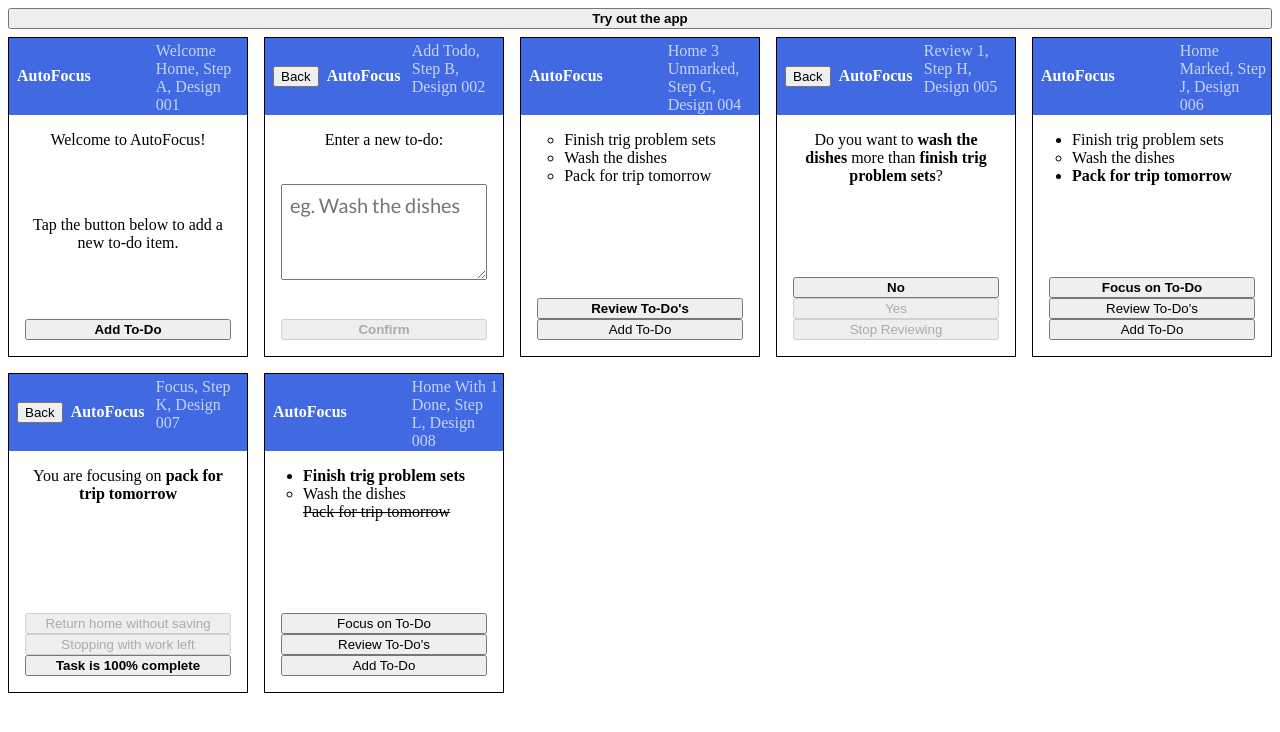
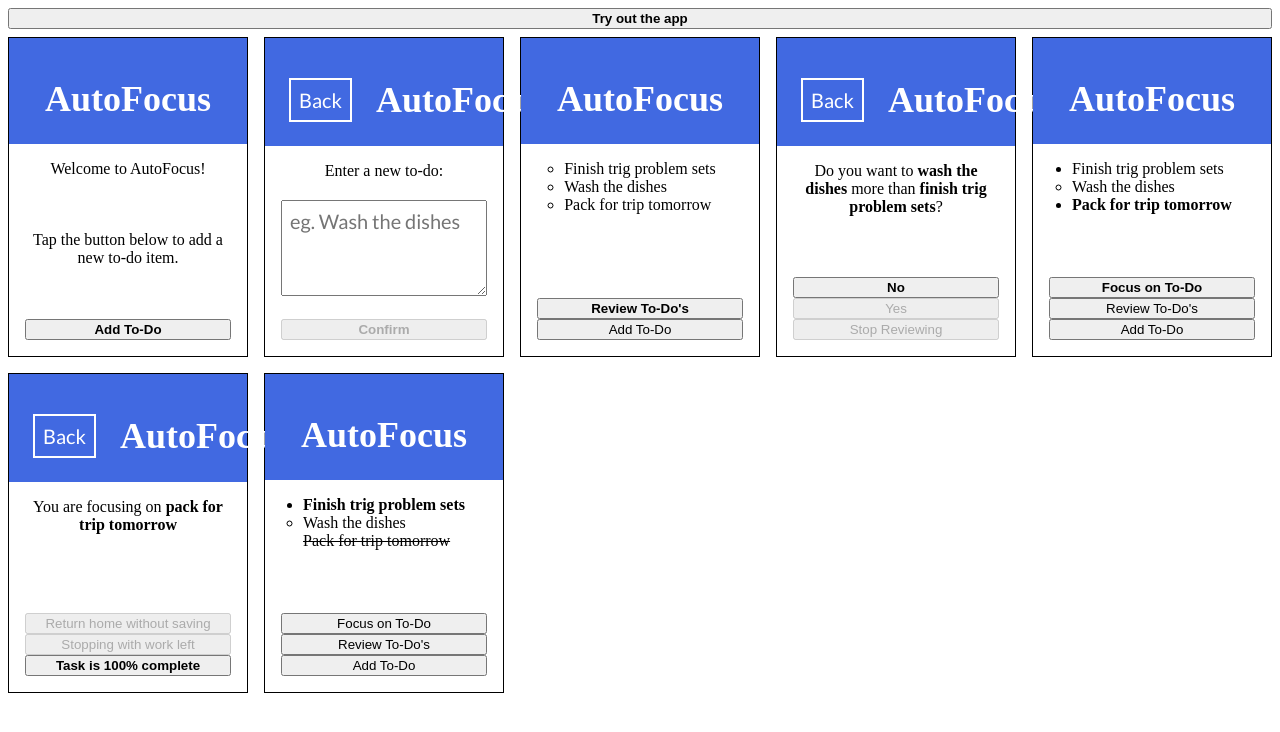
Before and after one commit to avidrucker/autofocus-ui, a React (Create React App) app: page / in a window 1280 px wide. Shown: the top 732 px of the page. Built offline with nearby package versions, Linux system fonts and the light colour scheme.

Commit message:
feat apply theming, vertically center header

```diff
--- a/src/components/HeaderMol.tsx
+++ b/src/components/HeaderMol.tsx
@@ -1,17 +1,18 @@
 import React from 'react';
 import BackBtnAtom from './BackBtnAtom';
 import { HeaderWrapper } from './HeaderWrapper';
+import { styles } from './theming';
 
 export const HeaderMol = (props: any) =>
-	<header className="relative w-100 white">
-		<HeaderWrapper>
+	<header className="pa3 pt4 h4 bg-blue relative w-100 white">
+		<HeaderWrapper className="flex flex-row items-center">
 			{!!props.backBtn &&
-				<BackBtnAtom text="Back" className="mr2" />
+				<BackBtnAtom text="Back" className={`pa2 mr2 ${styles.backButton}`} />
 			}
-			<h1 className={!!props.backBtn ? "dib" : ""}>
+			<h1 className={!!props.backBtn ? `dib pl3 ma0 ${styles.header}` : `tc center ma0 ${styles.header}`}>
 				AutoFocus
 			</h1>
-			<div className="absolute top-0 right-0 o-70 pa1 w-40">
+			<div className="dn absolute top-0 right-0 o-70 w-40">
 				<label>{props.h2}</label>
 			</div>
 		</HeaderWrapper>
```
